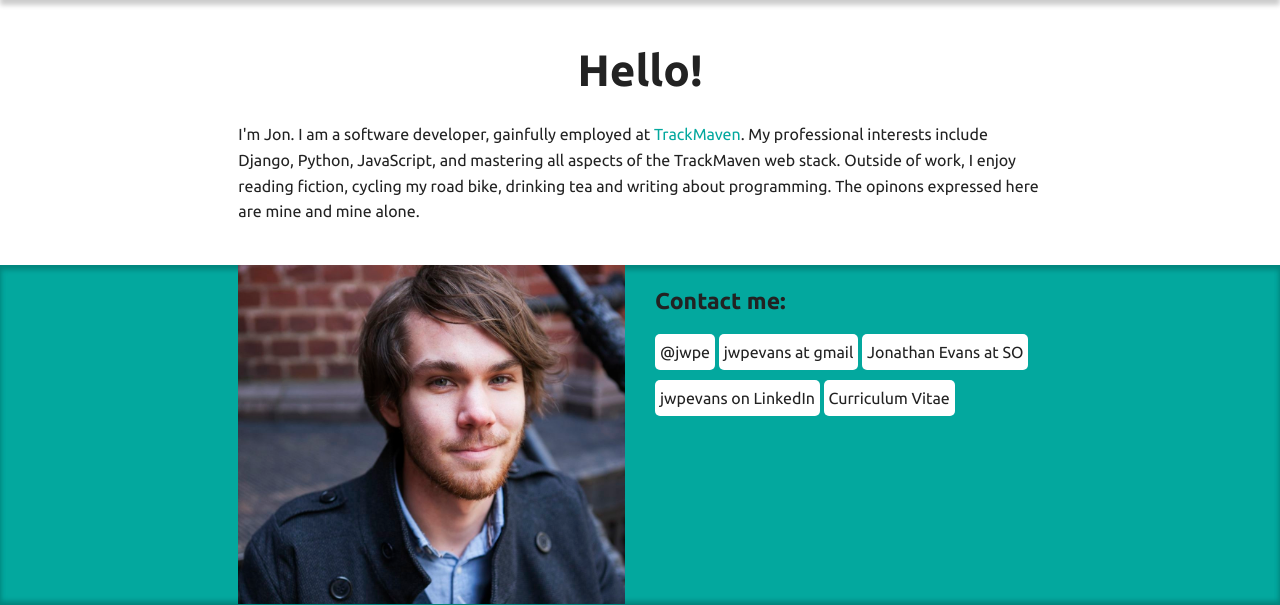
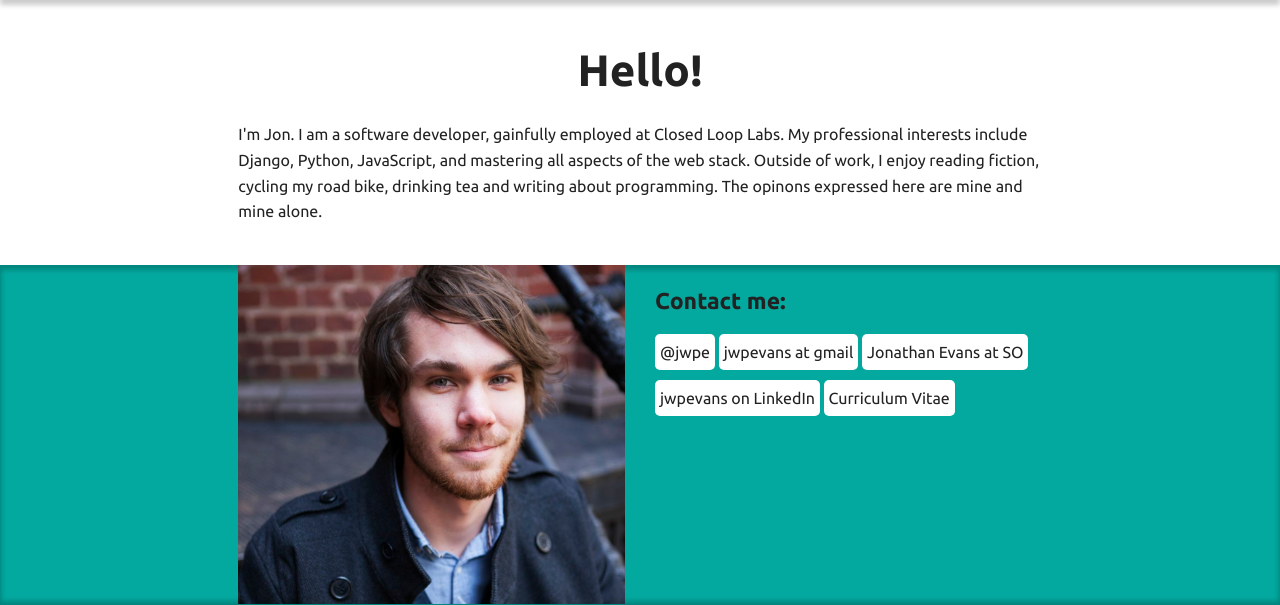
Before and after one commit to Jwpe/jw.pe, a Django app: page /landing/about/ in a window 1280 px wide. Shown: the part 70-675 px from the top of the page. Run offline with Django 3.2, Linux system fonts and the light colour scheme; parts of the project's set-up code (start-up, migrations or seed data) failed here and were passed over; some libraries are stand-ins or nearby versions.

Commit message:
Altered about page detail.

```diff
--- a/jwpevans/apps/landing/templates/landing/about.html
+++ b/jwpevans/apps/landing/templates/landing/about.html
@@ -9,7 +9,7 @@
         <div class="small-10 small-centered columns">
             <h1>Hello!</h1>
             <p>
-                I'm Jon. I am a software developer, gainfully employed at <a href="http://www.trackmaven.com/">TrackMaven</a>. My professional interests include Django, Python, JavaScript, and mastering all aspects of the TrackMaven web stack. Outside of work, I enjoy reading fiction, cycling my road bike, drinking tea and writing about programming. The opinons expressed here are mine and mine alone.
+                I'm Jon. I am a software developer, gainfully employed at Closed Loop Labs. My professional interests include Django, Python, JavaScript, and mastering all aspects of the web stack. Outside of work, I enjoy reading fiction, cycling my road bike, drinking tea and writing about programming. The opinons expressed here are mine and mine alone.
             </p>
         </div>
     </div>
```
